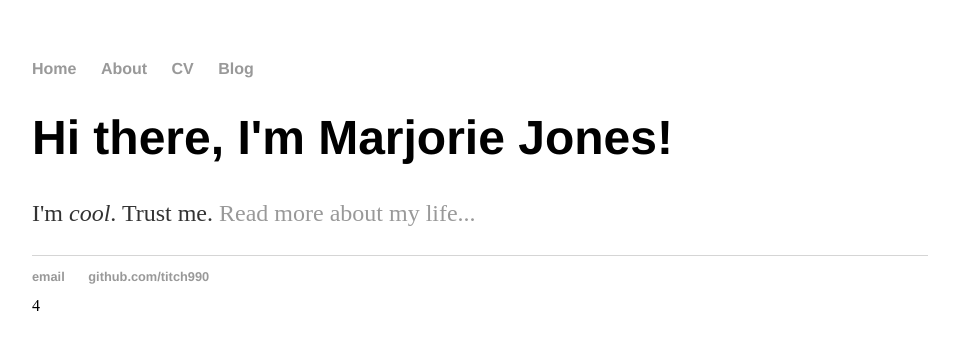
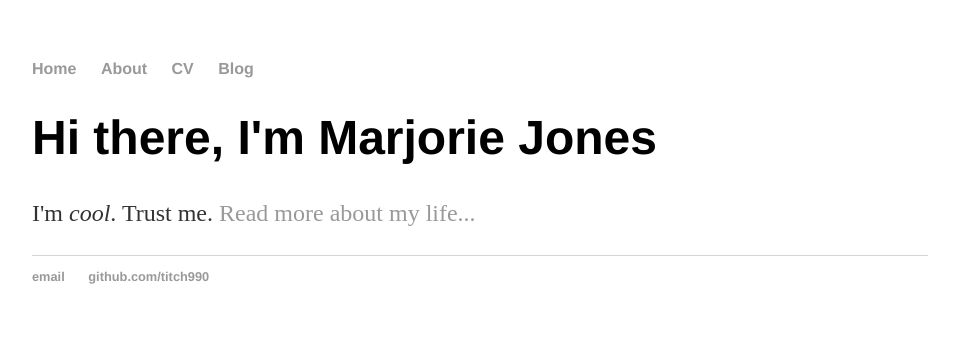
Before and after one commit to Titch990/titch990.github.io, a Jekyll site: the page built from index.html, in a window 1280 px wide. Shown: the top 350 px of the page, without its empty margins (160-1119 px from the left). Built offline with Jekyll 4.4.1, drawn with Linux system fonts in a browser that asks for light colours.

Commit message:
Update index.html

```diff
--- a/index.html
+++ b/index.html
@@ -1,31 +1,8 @@
-<!DOCTYPE html>
-<html>
-	<head>
-		<title>Titch990, vertically-challenged technical writer</title>
-		<!-- link to main stylesheet -->
-		<link rel="stylesheet" type="text/css" href="/css/main.css">
-	</head>
-	<body>
-		<nav>
-    		<ul>
-        		<li><a href="/">Home</a></li>
-	        	<li><a href="/about">About</a></li>
-        		<li><a href="/cv">CV</a></li>
-        		<li><a href="/blog">Blog</a></li>
-    		</ul>
-		</nav>
-		<div class="container">
-    		<div class="blurb">
-        		<h1>Hi there, I'm Marjorie Jones!</h1>
-				<p>I'm <em>cool</em>. Trust me. <a href="/about">Read more about my life...</a></p>
-    		</div><!-- /.blurb -->
-		</div><!-- /.container -->
-		<footer>
-    		<ul>
-        		<li><a href="mailto:titch990@gmail.com">email</a></li>
-        		<li><a href="https://github.com/titch990">github.com/titch990</a></li>
-			</ul>
-		</footer>
-	</body>
-</html>
-4
+---
+layout: default
+title: Titch990, Vertically challenged technical writer
+---
+<div class="blurb">
+	<h1>Hi there, I'm Marjorie Jones</h1>
+	<p>I'm <em>cool</em>. Trust me. <a href="/about">Read more about my life...</a></p>
+</div><!-- /.blurb -->
```
